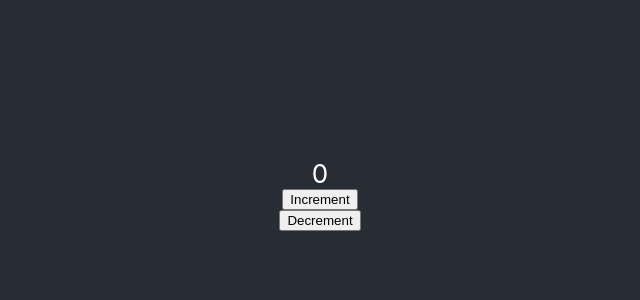
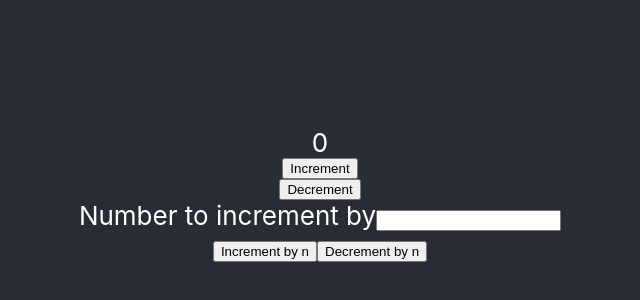
Before and after one commit to cawilson1/useReducerCounterStages, a React (Create React App) app: page / in a window 1280 px wide. Shown: the part 206-506 px from the top of the page, without its empty margins (320-960 px from the left). Built offline with nearby package versions, Linux system fonts and the light colour scheme.

Commit message:
increment by user given input amount

```diff
--- a/src/App.js
+++ b/src/App.js
@@ -3,6 +3,11 @@
 
 const INCREMENT_COUNTER = "INCREMENT_COUNTER";
 const DECREMENT_COUNTER = "DECREMENT_COUNTER";
+
+const UPDATE_N = "UPDATE_N";
+
+const INCREMENT_BY_N = "INCREMENT_BY_N";
+const DECREMENT_BY_N = "DECREMENT_BY_N";
 
 const reducer = (state, action) => {
   switch (action.type) {
@@ -10,13 +15,20 @@
       return { ...state, counter: state.counter + 1 };
     case DECREMENT_COUNTER:
       return { ...state, counter: state.counter - 1 };
+    case UPDATE_N:
+      return { ...state, n: action.n };
+    case INCREMENT_BY_N:
+      return { ...state, counter: state.counter + state.n };
+    case DECREMENT_BY_N:
+      return { ...state, counter: state.counter - state.n };
     default:
       return state;
   }
 };
 
 const initialState = {
-  counter: 0
+  counter: 0,
+  n: 0
 };
 
 function incrementCounter() {
@@ -24,6 +36,17 @@
 }
 function decrementCounter() {
   return { type: DECREMENT_COUNTER };
+}
+
+function updateN(n) {
+  return { type: UPDATE_N, n: n };
+}
+
+function incrementByN() {
+  return { type: INCREMENT_BY_N };
+}
+function decrementByN() {
+  return { type: DECREMENT_BY_N };
 }
 
 function App() {
@@ -35,6 +58,18 @@
         <div>{state.counter}</div>
         <button onClick={() => dispatch(incrementCounter())}>Increment</button>
         <button onClick={() => dispatch(decrementCounter())}>Decrement</button>
+
+        <div>
+          <label>Number to increment by</label>
+          <input onChange={e => dispatch(updateN(Number(e.target.value)))} />
+          <br />
+          <button onClick={() => dispatch(incrementByN())}>
+            Increment by n
+          </button>
+          <button onClick={() => dispatch(decrementByN())}>
+            Decrement by n
+          </button>
+        </div>
       </header>
     </div>
   );
```
